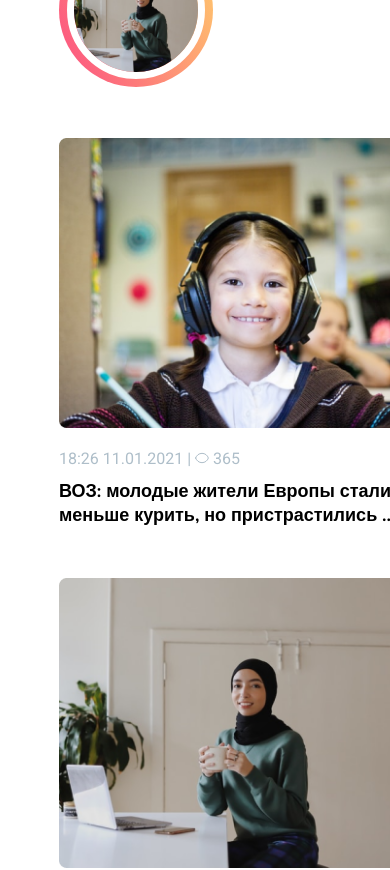
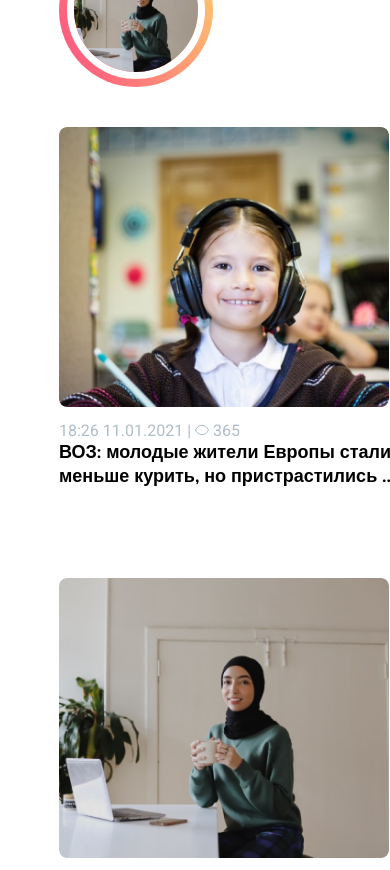
Before and after one commit to asadbeksr/udevs-blog, a React (Create React App) app: page / in a window 390 px wide. Shown: the part 1200-2070 px from the top of the page. Built offline with nearby package versions, Linux system fonts and the light colour scheme.

Commit message:
fix: resposive blog posts

```diff
--- a/src/components/BlogList/BlogList.css
+++ b/src/components/BlogList/BlogList.css
@@ -1,4 +1,5 @@
 .blog-list {
-  display: flex;
-  flex-wrap: wrap;
+  display: grid;
+  grid-template-columns: repeat(auto-fill, minmax(350px, 2fr));
+  gap: 0.7rem;
 }
--- a/src/components/BlogLitItem/BlogListItem.css
+++ b/src/components/BlogLitItem/BlogListItem.css
@@ -1,11 +1,10 @@
 .single-blog-wrap {
+  margin-top: 40px;
   margin-left: 20px;
-  margin-top: 40px;
   width: 350px;
   height: 400px;
-  display: flex;
-  flex-wrap: wrap;
-  align-items: flex-end;
+  border-radius: 8px;
+  display: block;
 }
 
 .blog-time-stats {
@@ -17,3 +16,59 @@
   font-family: "Nunito", sans-serif;
   font-size: 18px;
 }
+.single-blog-img {
+  width: 350px;
+  height: 300px;
+  border-radius: 8px;
+}
+
+@media screen and (max-width: 846px) {
+  .single-blog-wrap {
+    width: 350px;
+    height: 300px;
+    display: flex;
+  }
+  .single-post-info {
+    margin-left: 15px;
+    margin-top: 10px;
+  }
+
+  .single-blog-title {
+    font-family: "Nunito", sans-serif;
+    font-size: 18px;
+    margin-top: 50px;
+    padding-right: 60px;
+    width: 100%;
+  }
+}
+
+@media screen and (max-width: 650px) {
+  .single-blog-wrap {
+    width: 350px;
+    height: 400px;
+    border-radius: 8px;
+    display: block;
+  }
+
+  .single-blog-title {
+    margin: 0;
+    padding: 0;
+  }
+}
+@media screen and (max-width: 400px) {
+  .single-blog-wrap {
+    width: 350px;
+    height: 400px;
+    border-radius: 8px;
+    display: block;
+  }
+  .single-blog-img {
+    width: 330px;
+    height: 280px;
+    border-radius: 8px;
+  }
+  .single-post-info {
+    margin-left: 0;
+    margin-top: 10px;
+  }
+}
--- a/src/components/BlogLitItem/BlogListItem.js
+++ b/src/components/BlogLitItem/BlogListItem.js
@@ -5,7 +5,8 @@ import ViewIcon from "../../assets/view-icon.svg";
 export default function BlogListItem(props) {
   return (
     <div className="single-blog-wrap">
-      <img src={props.src} alt="blog-pic" width="350" height="290" />
+      <img className="single-blog-img" src={props.src} alt="blog-pic" />
+      <div className="single-post-info">
         <div className="blog-time-stats">
           <span>
             <p>
@@ -17,8 +18,10 @@ export default function BlogListItem(props) {
           </span>
         </div>
         <h2 className="single-blog-title">
-        ВОЗ: молодые жители Европы стали меньше курить, но пристрастились .....
+          ВОЗ: молодые жители Европы стали меньше курить, но пристрастились
+          .....
         </h2>
+      </div>
     </div>
   );
 }
```
Lines whose indentation alone changed are shown as unchanged.
